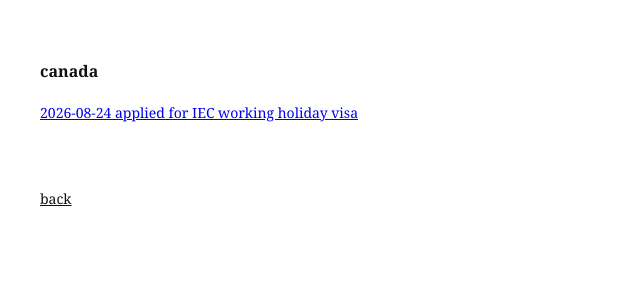
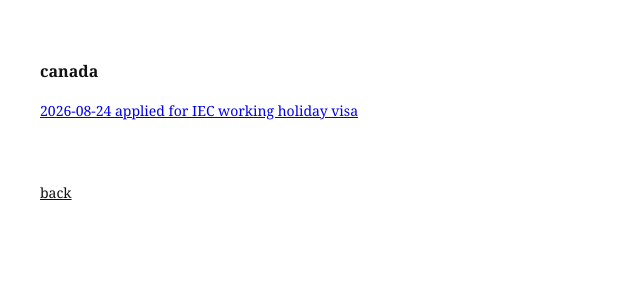
Before and after one commit to Captain-Nimosi/nimosi, a Jekyll site: the page built from canada.html, in a window 1280 px wide. Shown: the top 300 px of the page, without its empty margins (0-640 px from the left). Built offline with Jekyll 4.4.1, drawn with Linux system fonts in a browser that asks for light colours.

Commit message:
Adjust line height for post list in category layout

```diff
--- a/_layouts/category.html
+++ b/_layouts/category.html
@@ -14,7 +14,7 @@
     padding: 60px 40px;
   }
   .page-title { font-weight: 700; font-size: 16px; margin-bottom: 16px; }
-  .post-list { line-height: 2.2; }
+  .post-list { line-height: 1.8; }
   a { color: #0000EE; text-decoration: underline; }
   a:hover { color: #0000AA; }
   .back a { color: #111; text-decoration: underline; }
```
